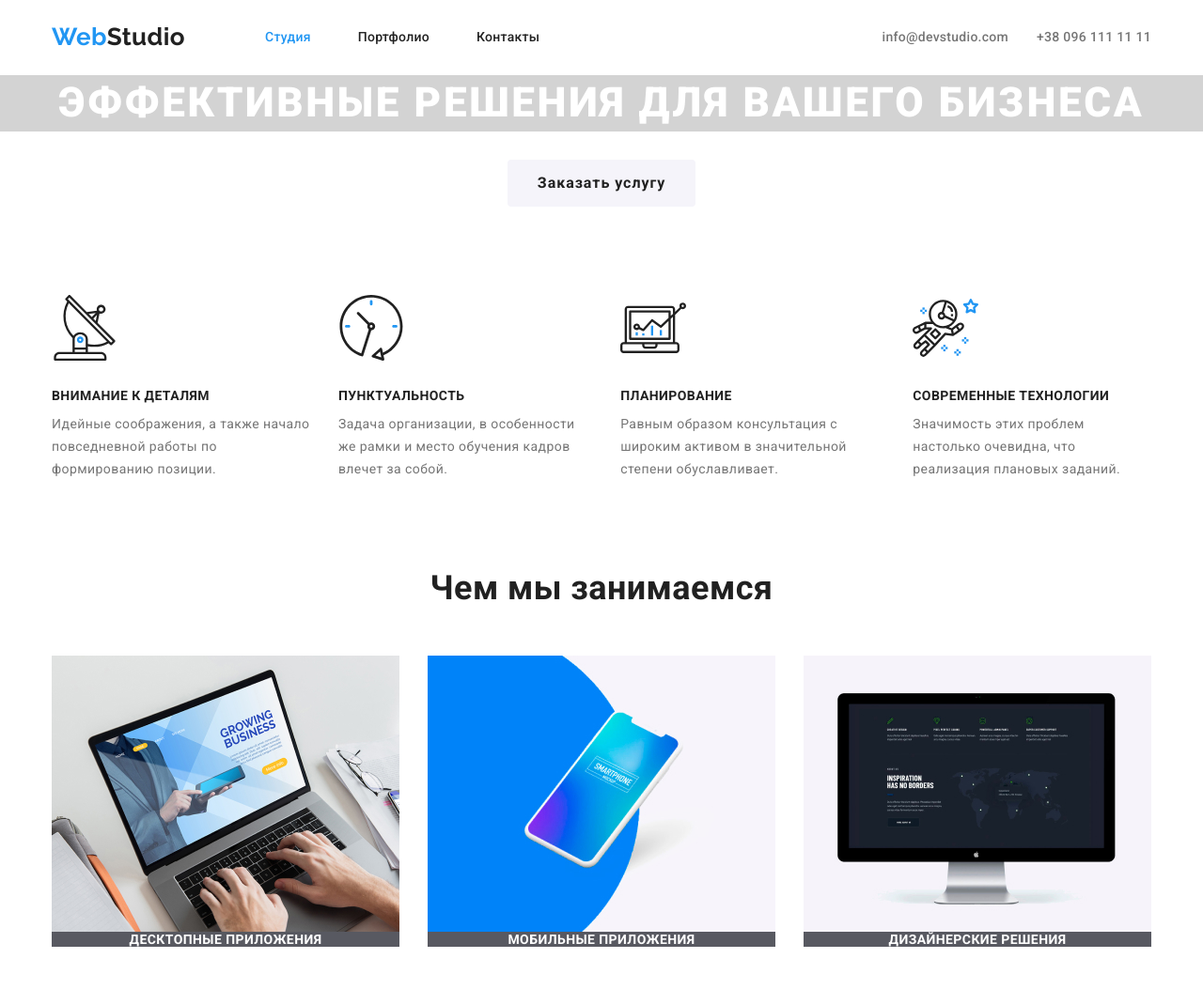
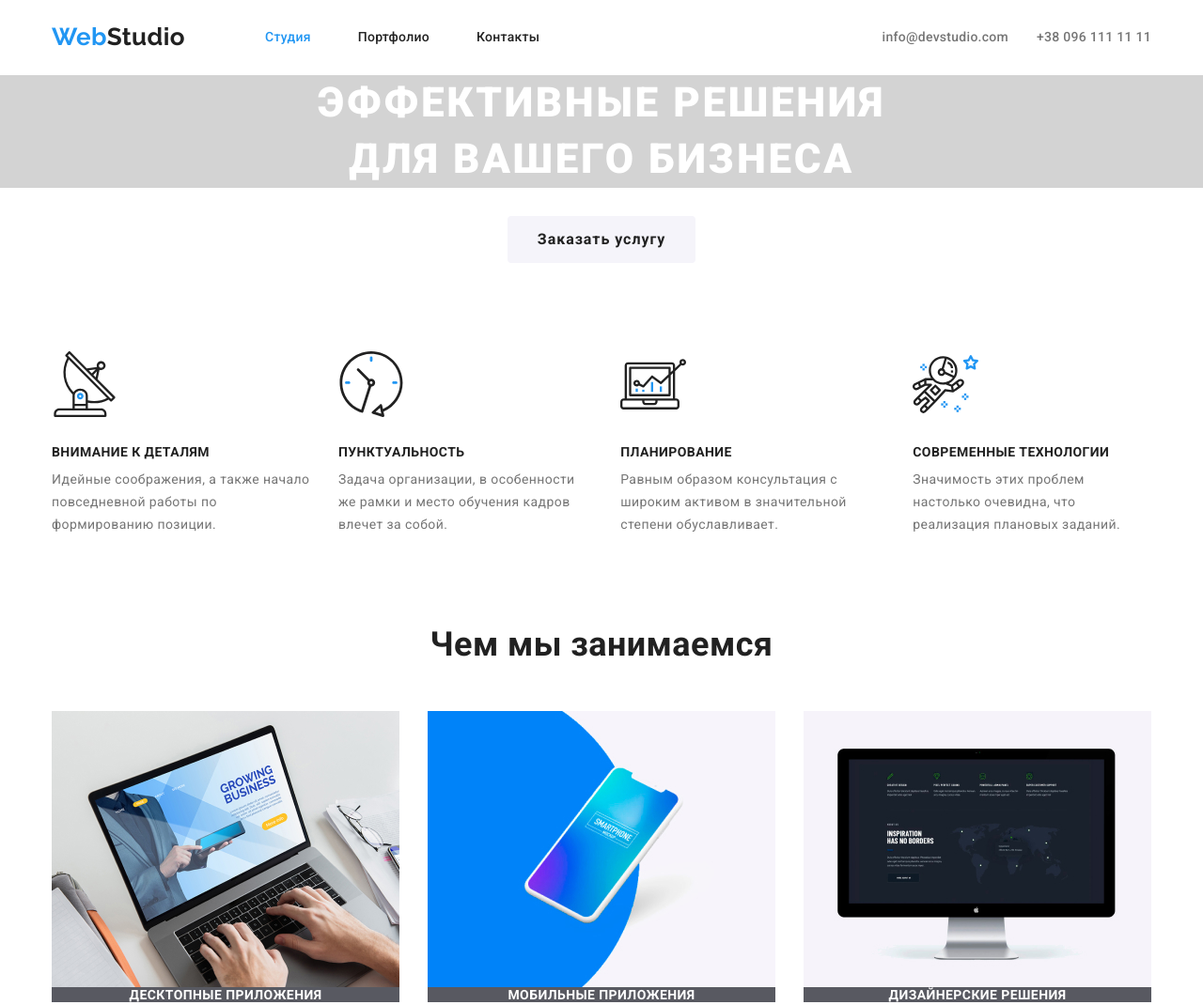
Before and after one commit to NickolayLyman/goit-markup-hw-03, a plain HTML site: page index.html in a window 1280 px wide. Shown: the top 1070 px of the page at 94% size. Drawn offline with Linux system fonts and the light colour scheme.

Commit message:
Добавлен перенос строки

```diff
--- a/index.html
+++ b/index.html
@@ -38,7 +38,7 @@
 <main>
 <!--Секция герой-->
 <section class="hero">
-    <h1 class="hero-title">Эффективные решения для вашего бизнеса</h1>
+    <h1 class="hero-title">Эффективные решения <br/> для вашего бизнеса</h1>
     <button type="button" class="hero-btn modal-btn">Заказать услугу</button>
 </section>
 <!--Преимущества-->
```
